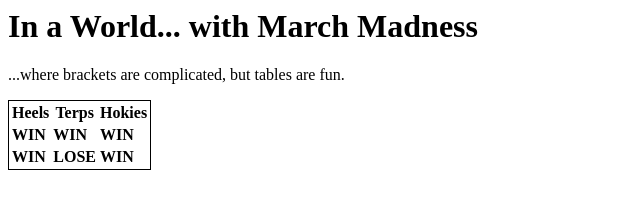
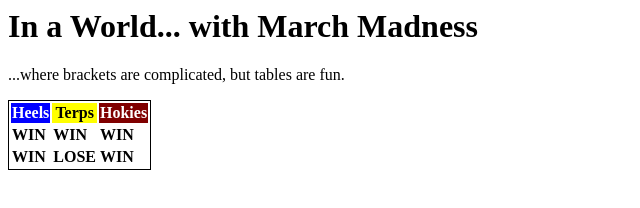
Before and after one commit to iwakras/iwakras.github.io, a plain HTML site: page index.html in a window 1280 px wide. Shown: the whole page, without its empty margins (0-640 px from the left). Drawn offline with Linux system fonts and the light colour scheme.

Commit message:
Update index.html

```diff
--- a/index.html
+++ b/index.html
@@ -10,11 +10,12 @@
       <!--main header-->
     </h1>
     <p> ...where brackets are complicated, but tables are fun.</p>
+   <section> <!-- allows you to style certain sections, groups data -->
       <table>
           <tr> <!-- table row names-->
-        <th id="Heels"> Heels</th>
-        <th id="Terps"> Terps</th>
-        <th id="Hokies"> Hokies</th>
+            <th id="head1"> Heels</th>
+            <th id="head2"> Terps</th>
+            <th id="head3"> Hokies</th>
           </tr>
           <tr>
             <td> WIN <!-- table data--> </td>
@@ -27,5 +28,6 @@
             <td> WIN</td>
           </tr>
        </table>
+    </section>
   </body>
 </html>
```
Lines whose indentation alone changed are shown as unchanged.
